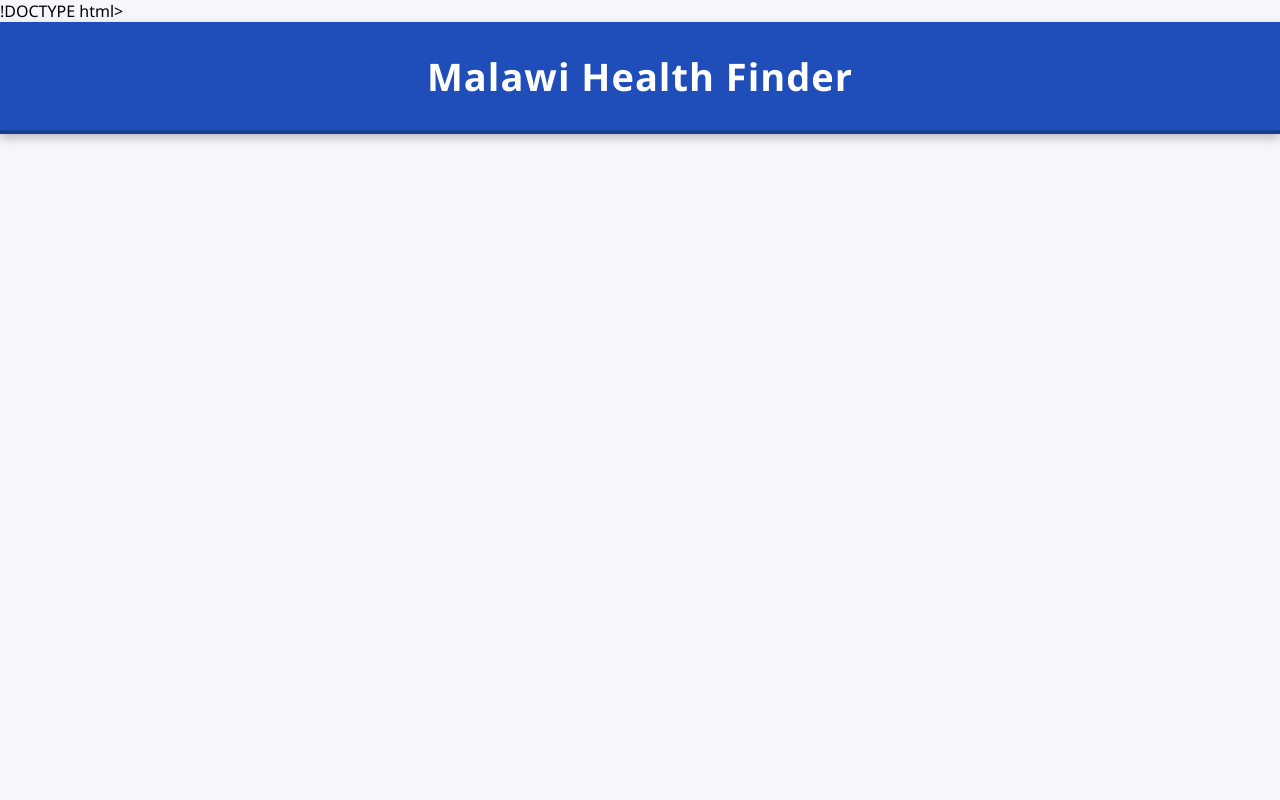
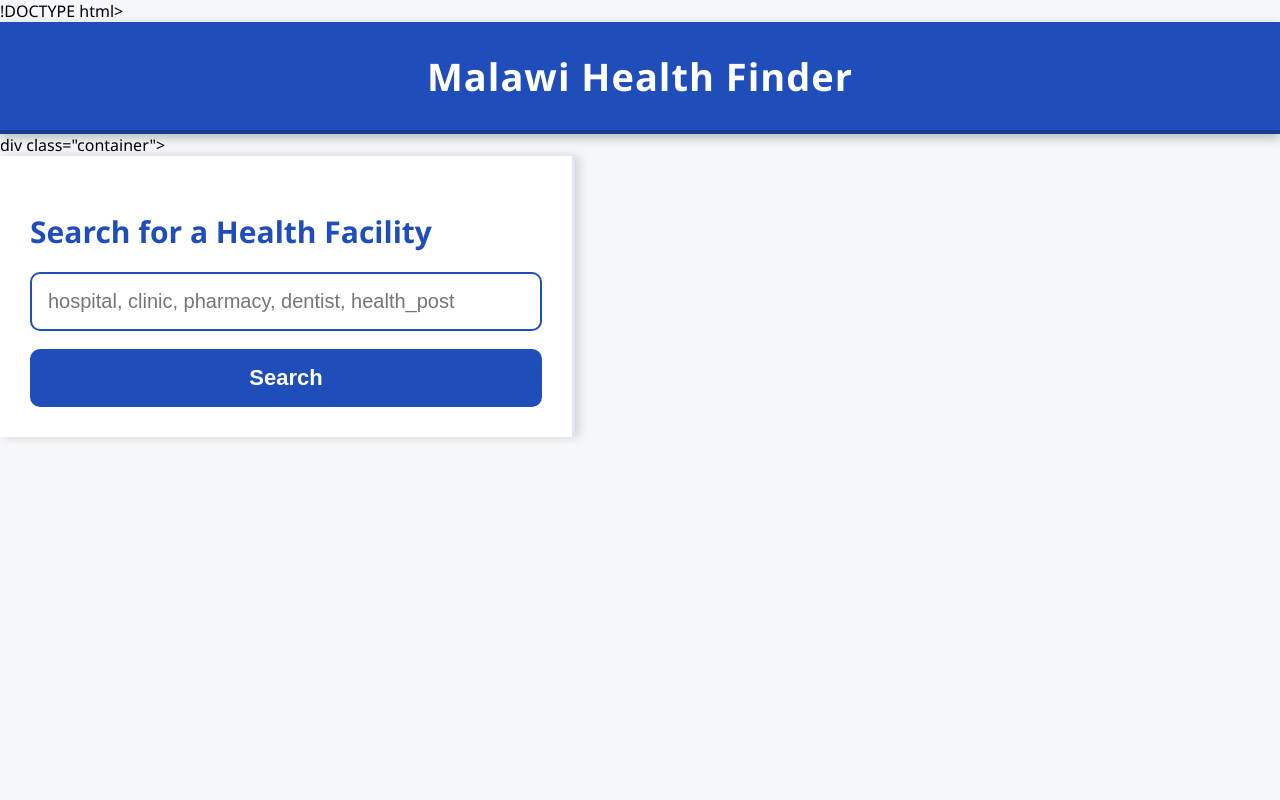
Before and after one commit to FaraiWona/PracticalV-QGIS, a Flask app: page / in a window 1280 px wide. Run offline with Flask 3, Linux system fonts and the light colour scheme; some libraries are stand-ins or nearby versions.

Commit message:
panel devs

```diff
--- a/webgis/templates/map.html
+++ b/webgis/templates/map.html
@@ -112,3 +112,17 @@
     <body>
 
 <header>Malawi Health Finder</header>
+
+div class="container">
+
+    <!-- LEFT PANEL -->
+    <div class="left-panel">
+        <h2>Search for a Health Facility</h2>
+
+        <input type="text" id="searchBox"
+               placeholder="hospital, clinic, pharmacy, dentist, health_post">
+
+        <button onclick="searchFacilities()">Search</button>
+
+        <div id="nearestBox"></div>
+    </div>
```
